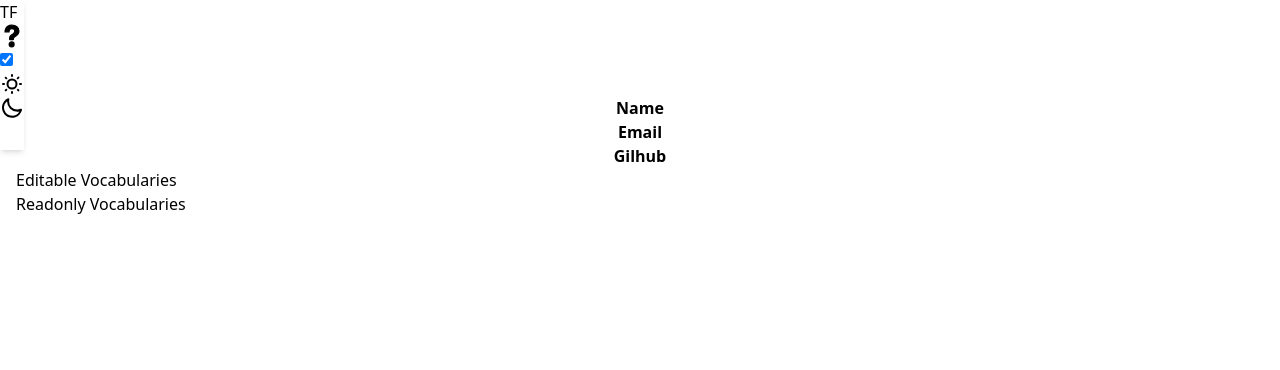
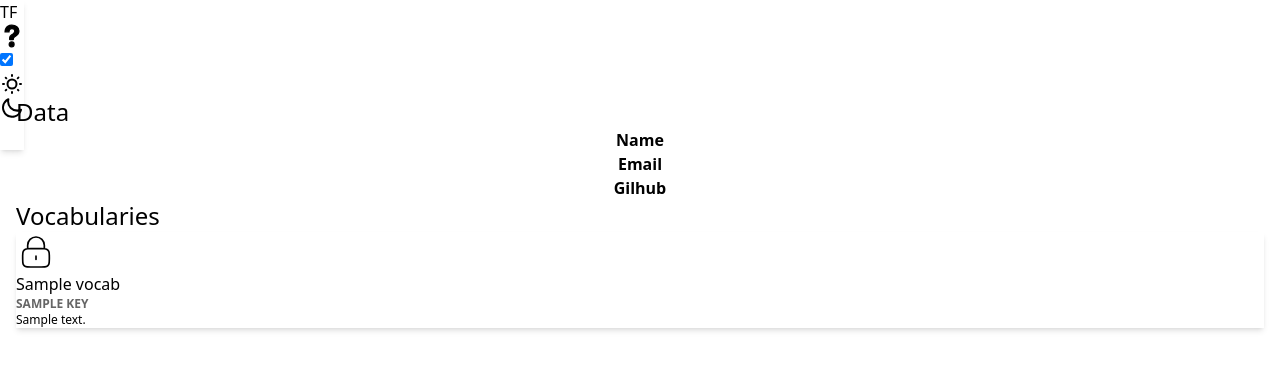
Before and after one commit to aalexei/terminology-forge, a FastAPI app: template app/templates/home.html in a window 1280 px wide. Shown: the top 370 px of the page. Run offline with FastAPI, Linux system fonts and the light colour scheme; the template is opened without the code that fills it: most values are stand-ins (such as "Sample title", 1, 10 or a date in 2020); lists and menus that the app fills with data are empty; parts of the project's set-up code (start-up, migrations or seed data) failed here and were passed over; some libraries are stand-ins or nearby versions.

Commit message:
List all vocabs, editable/not editable

```diff
--- a/app/db/schema.py
+++ b/app/db/schema.py
@@ -63,6 +63,12 @@ class Vocabulary(DocumentModel):
     description: str
     editable: bool
 
+    def is_editable(self, user):
+        """
+        Is this vocabulary editable by user
+        """
+        return self.editable and self.key in user.editor
+
 
 # TODO this should be a link
 class Comment(DocumentModel):
--- a/app/routes/presentation.py
+++ b/app/routes/presentation.py
@@ -16,9 +16,11 @@ templates = Jinja2Templates(directory="app/templates")
 @router.get("/", response_class=HTMLResponse)
 async def home(request: Request,
                user=Depends(auth_user)):
-
+    term_service = TermService(request.app.state.client.db)
+    vocabs = await term_service.get_vocabs()
     context = {
         "user": user,
+        "vocabs": vocabs,
     }
     return templates.TemplateResponse(request=request, name="home.html", context=context)
 
--- a/app/services/user.py
+++ b/app/services/user.py
@@ -14,7 +14,6 @@ class UserService:
             uid = None
         else:
             data = cursor.pop()
-            print('DATA', data)
             uid = data['_id']
         await cursor.close()
         return uid
--- a/app/templates/home.html
+++ b/app/templates/home.html
@@ -25,7 +25,7 @@
 
 {% block content %}
 <div class="flex flex-col m-4">
-  <h1 class="text-2xl">{{user.name}}</h1>
+  <h1 class="text-2xl">Data</h1>
   <table class="table">
     <tbody>
       <tr> <th>Name</th> <td>{{user.name}}</td> </tr>
@@ -33,12 +33,38 @@
       <tr> <th>Gilhub</th> <td>{{user.github}}</td> </tr>
       </tr>
   </table>
-<h2 class"font-bold">Editable Vocabularies</h2>
+<h1 class="text-2xl">Vocabularies</h1>
 <ul class="list bg-base-100 rounded-box shadow-md">
-    {% for vocab in user.editor %}
-    <a href="/vocab/{{vocab}}/list"><li class="list-row">{{vocab}}</li></a>
-    {% endfor %}
+  {% for vocab in vocabs %}
+  <li class="list-row">
+    <div>
+      {% if vocab.is_editable(user) %}
+      <svg viewBox="0 0 24 24" xmlns="http://www.w3.org/2000/svg" class="size-10 rounded-box stroke-current fill-none">
+	<g id="SVGRepo_iconCarrier">
+	  <path d="M21.2799 6.40005L11.7399 15.94C10.7899 16.89 7.96987 17.33 7.33987 16.7C6.70987 16.07 7.13987 13.25 8.08987 12.3L17.6399 2.75002C17.8754 2.49308 18.1605 2.28654 18.4781 2.14284C18.7956 1.99914 19.139 1.92124 19.4875 1.9139C19.8359 1.90657 20.1823 1.96991 20.5056 2.10012C20.8289 2.23033 21.1225 2.42473 21.3686 2.67153C21.6147 2.91833 21.8083 3.21243 21.9376 3.53609C22.0669 3.85976 22.1294 4.20626 22.1211 4.55471C22.1128 4.90316 22.0339 5.24635 21.8894 5.5635C21.7448 5.88065 21.5375 6.16524 21.2799 6.40005V6.40005Z" stroke-width="1" stroke-linecap="round" stroke-linejoin="round"></path>
+	  <path d="M11 4H6C4.93913 4 3.92178 4.42142 3.17163 5.17157C2.42149 5.92172 2 6.93913 2 8V18C2 19.0609 2.42149 20.0783 3.17163 20.8284C3.92178 21.5786 4.93913 22 6 22H17C19.21 22 20 20.2 20 18V13" stroke-width="1" stroke-linecap="round" stroke-linejoin="round"></path>
+	</g>
+      </svg>
+      {% else %}
+      <svg viewBox="0 0 24 24" xmlns="http://www.w3.org/2000/svg" class="size-10 rounded-box stroke-current fill-none">
+	<g id="SVGRepo_iconCarrier">
+	  <path d="M12 14.5V16.5M7 10.0288C7.47142 10 8.05259 10 8.8 10H15.2C15.9474 10 16.5286 10 17 10.0288M7 10.0288C6.41168 10.0647 5.99429 10.1455 5.63803 10.327C5.07354 10.6146 4.6146 11.0735 4.32698 11.638C4 12.2798 4 13.1198 4 14.8V16.2C4 17.8802 4 18.7202 4.32698 19.362C4.6146 19.9265 5.07354 20.3854 5.63803 20.673C6.27976 21 7.11984 21 8.8 21H15.2C16.8802 21 17.7202 21 18.362 20.673C18.9265 20.3854 19.3854 19.9265 19.673 19.362C20 18.7202 20 17.8802 20 16.2V14.8C20 13.1198 20 12.2798 19.673 11.638C19.3854 11.0735 18.9265 10.6146 18.362 10.327C18.0057 10.1455 17.5883 10.0647 17 10.0288M7 10.0288V8C7 5.23858 9.23858 3 12 3C14.7614 3 17 5.23858 17 8V10.0288" stroke-width="1" stroke-linecap="round" stroke-linejoin="round"></path>
+	</g>
+      </svg>
+      {% endif %}
+    </div>
+    <a href="/vocab/{{ vocab.key }}/list">
+      <div>
+      <div>{{ vocab.name }}</div>
+      <div class="text-xs uppercase font-semibold opacity-60">{{ vocab.key }}</div>
+      </div>
+    </a>
+    <p class="list-col-wrap text-xs">
+      {{ vocab.description }}
+    </p>
+  </li>
+   {% endfor %}
 </ul>
-<h2 class"font-bold">Readonly Vocabularies</h2>
+
 </div>
 {% endblock %}
--- a/app/templates/list.html
+++ b/app/templates/list.html
@@ -17,10 +17,10 @@
 
 {% block main_menu %}
 <li><a href="/">Home</a></li>
-<li class="menu-title">Actions</li>
+<li class="menu-title">Actions:</li>
 <li><span onclick="document.querySelectorAll('input[type=checkbox]').forEach(el => el.checked = false);">Clear selection</span></li>
 <li><span onclick="main_modal.showModal()">Set tags on selected</span></li>
-<li><a href="/vocab/{{vocab_info.key}}/export">Export</a></li>
+<li><a href="/vocab/{{vocab_info.key}}/export">Export vocabulary</a></li>
 {% endblock main_menu %}
 
 {% block nav_middle %}
```
Also changed, not shown: app/services/term.py (+19 -1 lines).
